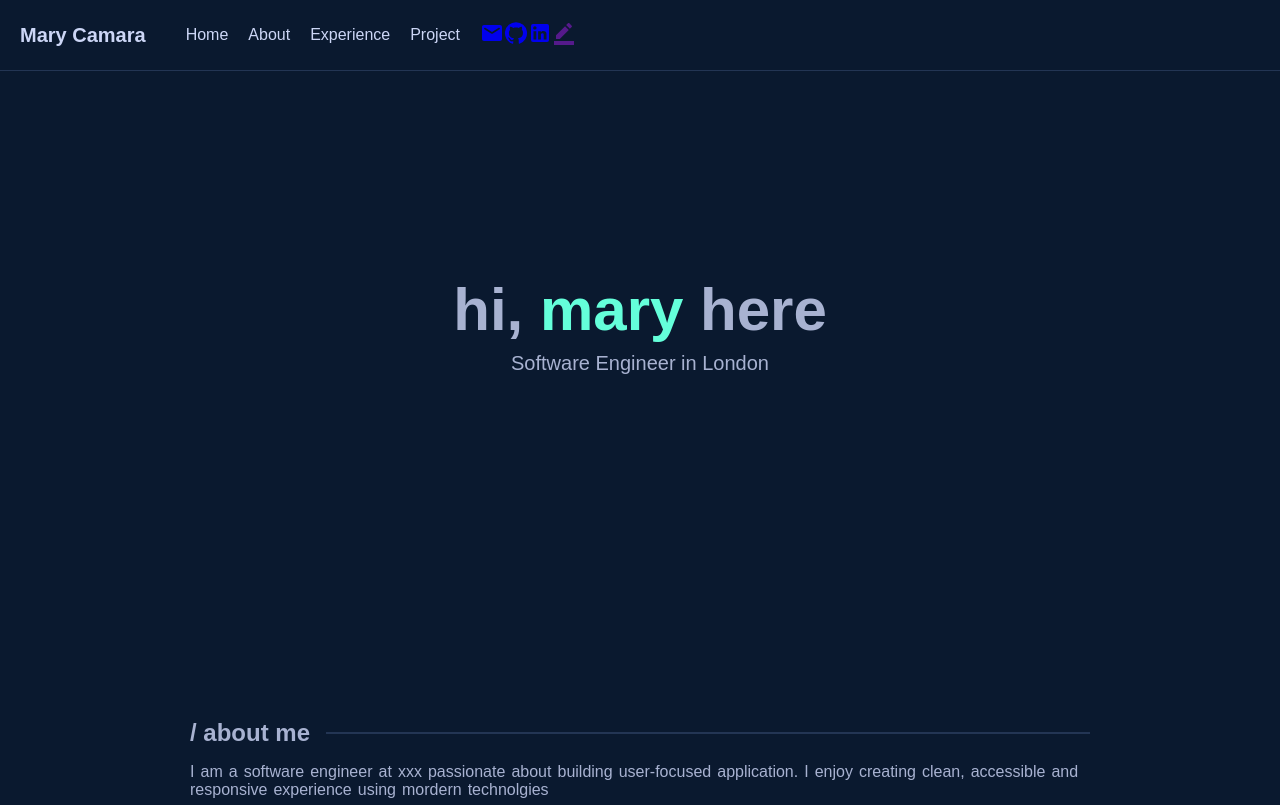
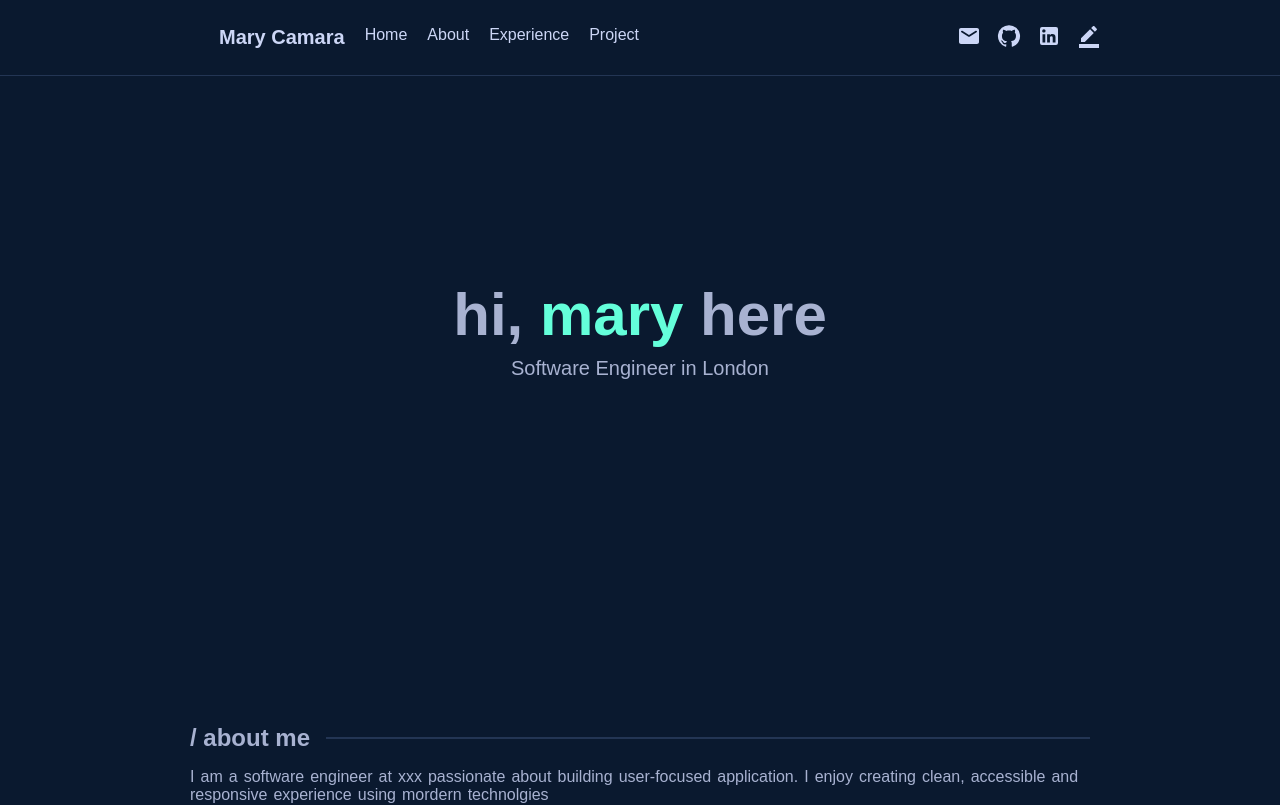
Before and after one commit to marycamara/marycamara-v2, a React (Vite) app: page / in a window 1280 px wide. Shown: the top 805 px of the page. Built offline with nearby package versions, Linux system fonts and the light colour scheme.

Commit message:
feat: style navbar icons

```diff
--- a/src/components/Navbar/Navbar.css
+++ b/src/components/Navbar/Navbar.css
@@ -1,6 +1,6 @@
 .navbar {
   display: flex;
-  justify-content: flex-start;
+  justify-content: space-around;
   align-items: center;
   padding: 10px 20px;
   position: sticky;
@@ -28,3 +28,17 @@
 .nav-links a:hover {
   color: var(--green-bright);
 }
+
+.nav-icons {
+  display: flex;
+  gap: 1rem;
+}
+
+.nav-icons a {
+  color: var(--lightest-slate);
+  transition: color 0.2s ease;
+}
+
+.nav-icons a:hover {
+  color: var(--green-bright);
+}
--- a/src/components/Navbar/Navbar.jsx
+++ b/src/components/Navbar/Navbar.jsx
@@ -7,10 +7,10 @@ import './Navbar.css';
 export default function Navbar() {
   return (
     <nav className="navbar">
-      <div className="nav-logo">Mary Camara</div>
       <ul className="nav-links">
+        <div className="nav-logo">Mary Camara</div>
         <li>
-          <a href="#home">Home</a>
+          <a href="#hero">Home</a>
         </li>
         <li>
           <a href="#about">About</a>
@@ -19,10 +19,7 @@ export default function Navbar() {
           <a href="#experience">Experience</a>
         </li>
         <li>
-          <a href="#project">Project</a>
-        </li>
-        <li>
-          <a href="contact"></a>
+          <a href="#projects">Project</a>
         </li>
       </ul>
 
```
